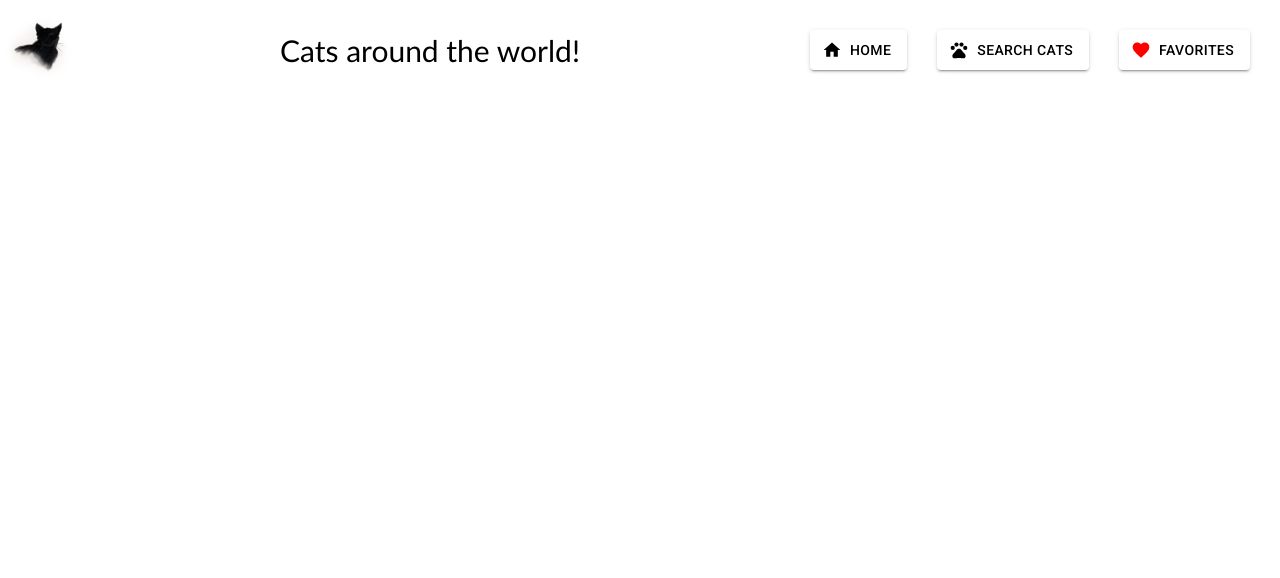
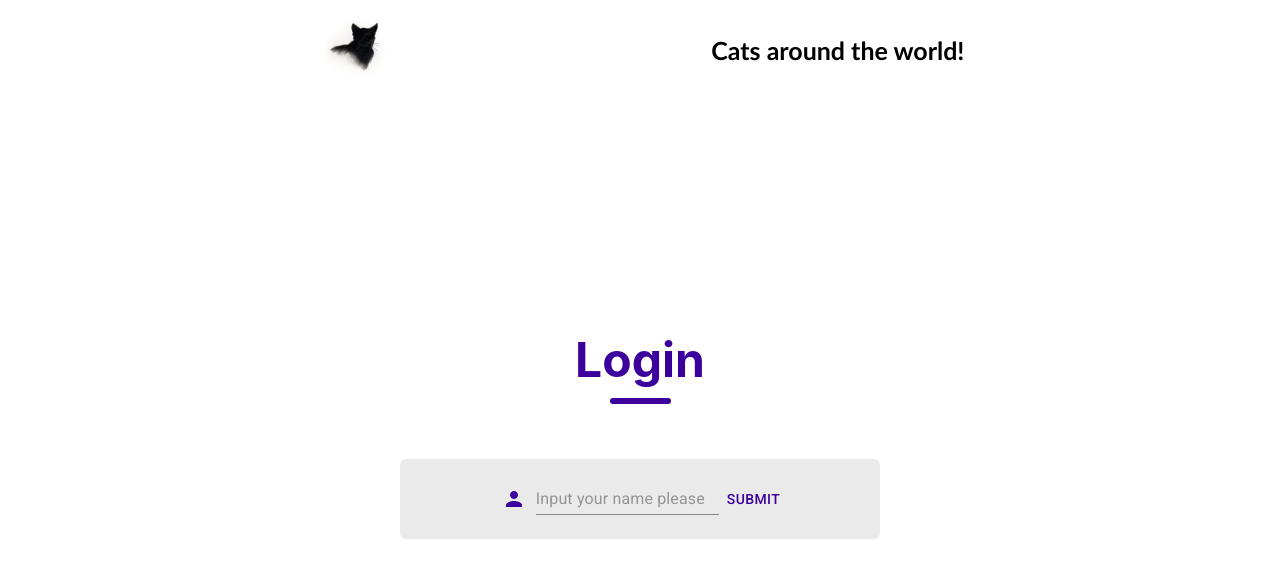
Before and after one commit to Fguedes10/react-cat-app, a React (Create React App) app: page / in a window 1280 px wide. Shown: the top 578 px of the page. Built offline with nearby package versions, Linux system fonts and the light colour scheme.

Commit message:
Format code

```diff
--- a/src/App.js
+++ b/src/App.js
@@ -9,7 +9,7 @@ import UserNameInput from "./components/UserNameInput.jsx";
 import UserNameContext from "./components/UserNameContext.jsx";
 
 function App() {
-  const [userName, setUserName] = useState("tiago");
+  const [userName, setUserName] = useState();
 
   const handleNameSubmit = (name) => {
     setUserName(name);
@@ -35,7 +35,7 @@ function App() {
           <Route path="/favorites" element={<Favorites />} />
         </Routes>
       </BrowserRouter>
-    </UserNameContext.Provider >
+    </UserNameContext.Provider>
   );
 }
 
--- a/src/components/UserNameContext.jsx
+++ b/src/components/UserNameContext.jsx
@@ -2,6 +2,4 @@ import { createContext } from "react";
 
 const UserNameContext = createContext();
 
-
-
 export default UserNameContext;
--- a/src/components/UserNameInput.jsx
+++ b/src/components/UserNameInput.jsx
@@ -1,7 +1,9 @@
-import React, { useState, useContext } from "react";
-import  UserNameContext  from "../components/UserNameContext";
+import React, { useContext } from "react";
+import UserNameContext from "../components/UserNameContext";
 import { useNavigate } from "react-router-dom";
-import { Button } from "@mui/material";
+import { Button, Typography } from "@mui/material";
+import { Input } from "@mui/material";
+import PersonIcon from "@mui/icons-material/Person";
 
 const UserNameInput = () => {
   const { userName, handleNameSubmit } = useContext(UserNameContext);
@@ -11,9 +13,8 @@ const UserNameInput = () => {
     e.preventDefault();
     handleNameSubmit(e.target.name.value);
 
-
-    navigate("/home")
-    };
+    navigate("/home");
+  };
 
   if (userName) {
     return null;
@@ -21,13 +22,31 @@ const UserNameInput = () => {
 
   return (
     <div className="login">
-      <form onSubmit={ handleSubmit}>
-        <label>Please enter your name to proceed:</label>
-        <input
-          type="text"
-          name="name"
-        />
-        <Button type="submit">Submit</Button>
+      <div className="loginHeader">
+        <div className="loginText">Login</div>
+        <div className="underline"></div>
+      </div>
+      <form onSubmit={handleSubmit}>
+        <div className="inputs">
+          <div className="input">
+            <PersonIcon
+              sx={{ color: "#3c009d", marginRight: "10px", marginLeft: "10px" }}
+            />
+            <Input
+              color="success"
+              name="name"
+              placeholder="Input your name please"
+              size="lg"
+              variant="solid"
+              required
+            />
+            <Button type="submit" sx={{ color: "#3c009d" }}>
+              Submit
+            </Button>
+          </div>
+        </div>
+
+        <div></div>
       </form>
     </div>
   );
--- a/src/index.css
+++ b/src/index.css
@@ -9,7 +9,6 @@
   -moz-osx-font-smoothing: grayscale;
   cursor: url(./images/logo.png), auto;
 }
-
 
 code {
   font-family: source-code-pro, Menlo, Monaco, Consolas, "Courier New",
@@ -29,7 +28,7 @@ code {
 .nav-links {
   display: flex;
   flex-direction: row;
-  justify-content: space-between;
+  justify-content: space-evenly;
   align-items: center;
 }
 
@@ -98,8 +97,7 @@ code {
 #catImage {
   display: block;
   margin: auto;
-  object-fit: contain;
-
+  object-fit:cover;
 }
 
 .moreInfo {
@@ -119,7 +117,6 @@ code {
   transition: opacity 0.3s ease;
   border-radius: 8px;
   text-align: center;
-
 }
 .imageContainer {
   width: 500px;
@@ -135,28 +132,28 @@ code {
   opacity: 1;
 }
 
-
-.homeTitleAndImage{
+.homeTitleAndImage {
   display: flex;
   flex-direction: row;
 }
 
-.headline{
+.headline {
   color: black;
-  font-size: 30px;
+  font-size: 25px;
+  font-weight: 700;
   font-family: "Gill Sans", "Gill Sans MT", Calibri, "Trebuchet MS", sans-serif;
 }
 
-.pageNav{
+.pageNav {
   display: flex;
   flex-direction: row;
+  color: #3c009d;
   width: 100%;
   height: 100px;
   justify-content: center;
-
 }
 
-.catsTest{
+.catsTest {
   display: flex;
   flex-wrap: wrap;
   flex-direction: row;
@@ -184,17 +181,55 @@ code {
   display: flex;
 }
 
-.favoritesTitle{
+.favoritesTitle {
   display: flex;
   justify-content: center;
   height: 200px;
   align-items: center;
 }
 
-.login{
+.login {
   display: flex;
+  flex-direction: column;
+  margin: auto;
+  margin-top: 200px;
+  padding-bottom: 30px;
+}
+.loginHeader {
+  display: flex;
+  flex-direction: column;
+  align-items: center;
+  gap: 9px;
+  width: 100%;
+  margin-top: 30px;
+}
+.loginText {
+  color: #3c009d;
+  font-size: 48px;
+  font-weight: 700;
+}
+
+.underline {
+  width: 61px;
+  height: 6px;
+  background: #3c009d;
+  border-radius: 9px;
+}
+
+.inputs {
+  margin-top: 55px;
+  display: flex;
+  flex-direction: column;
+  gap: 25px;
+}
+
+.input {
+  display: flex;
+  align-items: center;
   justify-content: center;
-  height: 200px;
-  align-items: center;
-  font-size: 20px;
+  margin: auto;
+  width: 480px;
+  height: 80px;
+  background: #eaeaea;
+  border-radius: 6px;
 }
--- a/src/pages/SearchCats/catpage.js
+++ b/src/pages/SearchCats/catpage.js
@@ -2,8 +2,8 @@ import { useEffect, useState, useContext } from "react";
 import Button from "@mui/material/Button";
 import { Breed, TheCatAPI } from "@thatapicompany/thecatapi";
 import { useParams } from "react-router-dom";
-import FavoriteIcon from '@mui/icons-material/Favorite';
-import  UserNameContext  from "../../components/UserNameContext";
+import FavoriteIcon from "@mui/icons-material/Favorite";
+import UserNameContext from "../../components/UserNameContext";
 
 const CatPage = () => {
   let { breedName } = useParams();
@@ -42,17 +42,14 @@ const CatPage = () => {
   async function fetchFavorites() {
     try {
       const favorites = await theCatAPI.favourites.getFavourites(userName);
-      setFavorites(favorites.map(favourite => favourite.image.id));
+      setFavorites(favorites.map((favourite) => favourite.image.id));
     } catch (error) {
       console.error("Failed to fetch favorites:", error);
     }
   }
 
   async function favouriteImage(id) {
-    const favourite = await theCatAPI.favourites.addFavourite(
-      id,
-      userName,
-    );
+    const favourite = await theCatAPI.favourites.addFavourite(id, userName);
     fetchFavorites();
     return favourite;
   }
@@ -62,14 +59,14 @@ const CatPage = () => {
       <div align="center">
         <h1>{breedName.replace(/_/g, " ")}</h1>
       </div>
-      <div>
+      <div align="center">
         {isLoading && <p>Loading...</p>}
         {error && <p>Error: {error}</p>}
         {!isLoading && images.length === 0 && <p>No images found.</p>}
         {!isLoading && images.length > 0 && (
           <div className="cats">
             {images.map((image, index) => (
-              <div className="imageContainer"  key={index}>
+              <div className="imageContainer" key={index}>
                 <img
                   src={image.url}
                   id={`image${index}`}
@@ -78,8 +75,14 @@ const CatPage = () => {
                   height={400}
                 />
                 <div className="hoverOverlay">
-                  <Button onClick={() => favouriteImage(image.id)} startIcon={<FavoriteIcon sx={{color: "red" }} />} style={{color: "white"}} >
-                    { favorites.includes(image.id) ? "Already in favorites" : "Add to Favorites"}
+                  <Button
+                    onClick={() => favouriteImage(image.id)}
+                    startIcon={<FavoriteIcon sx={{ color: "red" }} />}
+                    style={{ color: "white" }}
+                  >
+                    {favorites.includes(image.id)
+                      ? "Already in favorites"
+                      : "Add to Favorites"}
                   </Button>
                 </div>
               </div>
--- a/src/pages/SearchCats/index.js
+++ b/src/pages/SearchCats/index.js
@@ -8,15 +8,16 @@ const SearchCats = () => {
   const [page, setPage] = useState(1);
   const [isLoading, setIsLoading] = useState(true);
   const [error, setError] = useState(null);
-
   const theCatAPI = new TheCatAPI(process.env.REACT_APP_API_KEY);
 
   useEffect(() => {
     setIsLoading(true);
-    getImagesWithBreeds().then((newCats) => {
+    getImagesWithBreeds()
+      .then((newCats) => {
         setCats((prevCats) => [...prevCats, ...newCats]);
         setIsLoading(false);
-    }).catch(error => {
+      })
+      .catch((error) => {
         setIsLoading(false);
         setError("Something went wrong. Please try again later.");
       });
@@ -29,12 +30,13 @@ const SearchCats = () => {
       page,
       hasBreeds: true,
     });
-    const fetchedCatIds = new Set(cats.map(cat => cat.id));
-    const newCats = images.filter(cat => !fetchedCatIds.has(cat.id));
-    return newCats;
+
+    return images;
   }
 
-  const uniqueBreeds = Array.from(new Set(cats.map((cat) => cat.breeds[0].name)));
+  const uniqueBreeds = Array.from(
+    new Set(cats.map((cat) => cat.breeds[0].name))
+  );
 
   const nextPage = () => {
     setPage((prevPage) => prevPage + 1);
@@ -70,7 +72,9 @@ const SearchCats = () => {
                     </div>
                     <Link
                       style={{ textDecoration: "none" }}
-                      to={`/catpage/${breedName.toUpperCase().replace(/ /g, "_")}`}
+                      to={`/catpage/${breedName
+                        .toUpperCase()
+                        .replace(/ /g, "_")}`}
                       className="moreInfo"
                     >
                       <p>Description: {cat.breeds[0].description}</p>
@@ -85,10 +89,16 @@ const SearchCats = () => {
           ))}
       </div>
       <div className="pageNav" align="center">
-        <Button onClick={prevPage} disabled={page === 1}>
+        <Button
+          sx={{ color: "#3c009d" }}
+          onClick={prevPage}
+          disabled={page === 1}
+        >
           Previous Page
         </Button>
-        <Button onClick={nextPage}>Next Page</Button>
+        <Button sx={{ color: "#3c009d" }} onClick={nextPage}>
+          Next Page
+        </Button>
       </div>
     </div>
   );
--- a/src/pages/favorites/index.js
+++ b/src/pages/favorites/index.js
@@ -1,21 +1,21 @@
 import { useEffect, useState, useContext } from "react";
 import Button from "@mui/material/Button";
 import { TheCatAPI } from "@thatapicompany/thecatapi";
-import HeartBrokenIcon from '@mui/icons-material/HeartBroken';
-import  UserNameContext  from "../../components/UserNameContext";
-
+import HeartBrokenIcon from "@mui/icons-material/HeartBroken";
+import UserNameContext from "../../components/UserNameContext";
 
 const Favorites = () => {
   const [isLoading, setIsLoading] = useState(true);
   const [error, setError] = useState(null);
   const [favorites, setFavorites] = useState([]);
   const { userName } = useContext(UserNameContext);
-
   const theCatAPI = new TheCatAPI(process.env.REACT_APP_API_KEY);
 
-
   useEffect(() => {
-  fetchfavoriteImages()
+    if (!userName) {
+      return;
+    }
+    fetchfavoriteImages();
   }, []);
 
   async function fetchfavoriteImages() {
@@ -29,7 +29,6 @@ async function fetchfavoriteImages() {
       setError("Failed to fetch images. Please try again later.");
     }
   }
-
 
   async function getUserFavorites() {
     try {
@@ -46,21 +45,21 @@ async function fetchfavoriteImages() {
     return message;
   }
 
-
-
   return (
     <div>
       <div className="favoritesTitle">
         <h1>{userName} favorites</h1>
       </div>
       <div align="center">
-            {isLoading && <p>Loading...</p>}
+        {isLoading && <p>Loading favorites...</p>}
         {error && <p>Error: {error}</p>}
-            {!isLoading && favorites.length === 0 && <p>No images found.</p>}
+        {!isLoading && favorites.length === 0 && (
+          <p>You don't have any favorites.</p>
+        )}
         {!isLoading && favorites.length > 0 && (
           <div className="cats">
             {favorites.map((image, index) => (
-                  <div className="imageContainer"  key={index}>
+              <div className="imageContainer" key={index}>
                 <img
                   src={image.image.url}
                   id={`image${index}`}
@@ -69,7 +68,11 @@ async function fetchfavoriteImages() {
                   height={400}
                 />
                 <div className="hoverOverlay">
-                      <Button onClick={() => deleteFavourite(image.id)} startIcon={<HeartBrokenIcon sx={{color: "red" }} />} style={{color: "white"}} >
+                  <Button
+                    onClick={() => deleteFavourite(image.id)}
+                    startIcon={<HeartBrokenIcon sx={{ color: "red" }} />}
+                    style={{ color: "white" }}
+                  >
                     Remove from favorites
                   </Button>
                 </div>
```
Also changed, not shown: public/index.html (+1 -21 lines), src/components/ButtonComponent.jsx (+11 -11 lines), src/components/navButtons.jsx (+20 -12 lines). Lines whose indentation alone changed are shown as unchanged.
